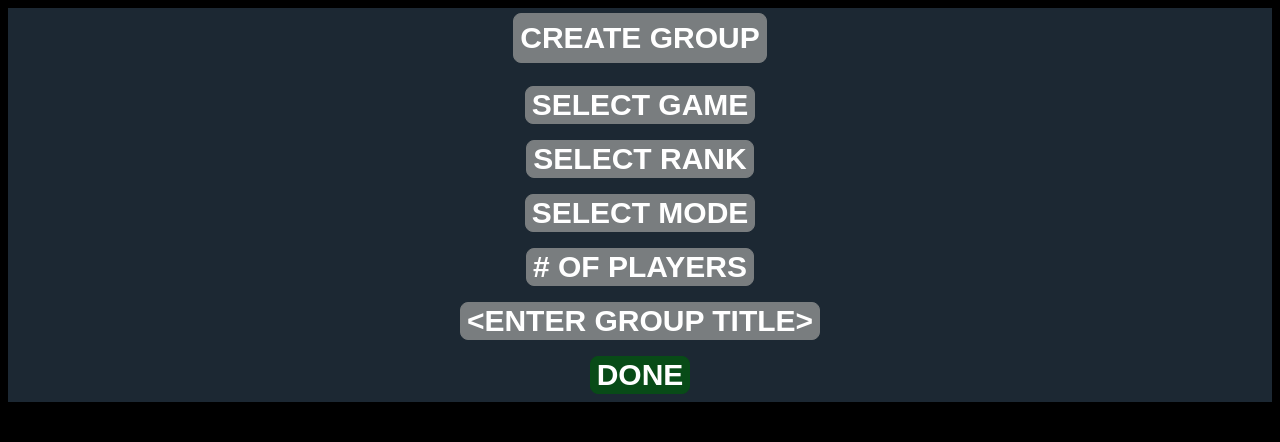
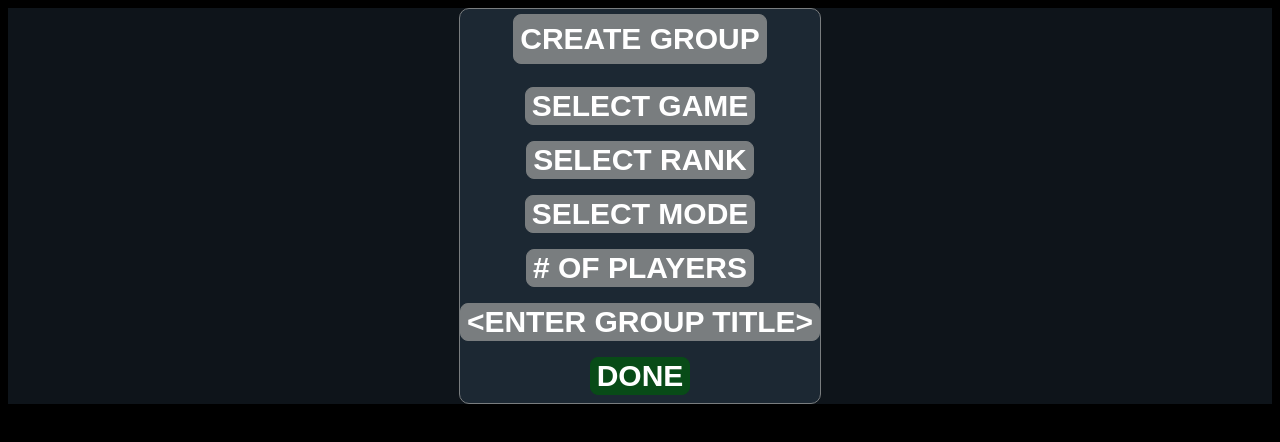
Before and after one commit to JNC-Enterprise/campus-lfg, a React (Vite) app: page / in a window 1280 px wide. Shown: the top 442 px of the page. Built offline with nearby package versions, Linux system fonts and the light colour scheme.

Commit message:
Updated the ui look of the group creation screen. Should be much better now

```diff
--- a/src/Group/GroupCreation.css
+++ b/src/Group/GroupCreation.css
@@ -1,8 +1,17 @@
+.group-creation-page{
+    display: flex;
+    flex-direction: column;
+    background-color: #0e141a;
+    align-items: center;
+}
+
 .group-creation-container{
     display: flex;
     flex-direction: column;
     background-color: #1C2833;
     align-items: center;
+    border: 1px solid #797D7F;
+    border-radius: 10px;
 }
 
 .group-creator-text{
--- a/src/Group/GroupCreation.jsx
+++ b/src/Group/GroupCreation.jsx
@@ -5,6 +5,9 @@ function GroupCreation() {
 
   /* Should eventually make these drop down menus */
   return(
+    <div className='group-creation-page'>
+      {/* Should probably remove this group-creation-page div. For now it is there to test the smaller,
+      group-creation-container, still being in the center */}
       <div className='group-creation-container'>
         <button /*onClick={}*/ className='group-creator-text'>
         CREATE GROUP
@@ -27,7 +30,7 @@ function GroupCreation() {
         <button /*onClick={}*/ className='group-done-button'>
         DONE
         </button>
-
+      </div>
     </div>
   );
 };
```
Lines whose indentation alone changed are shown as unchanged.
